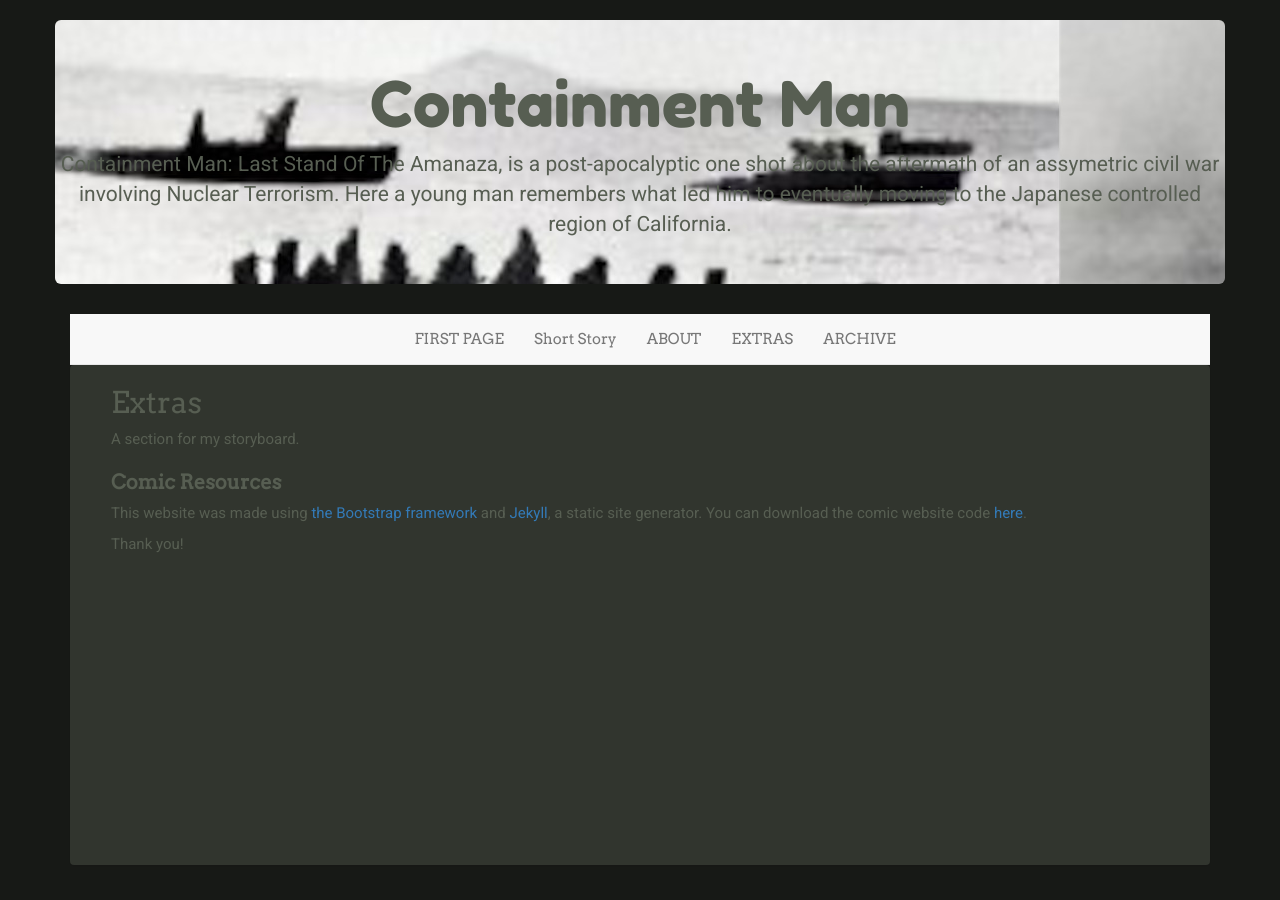
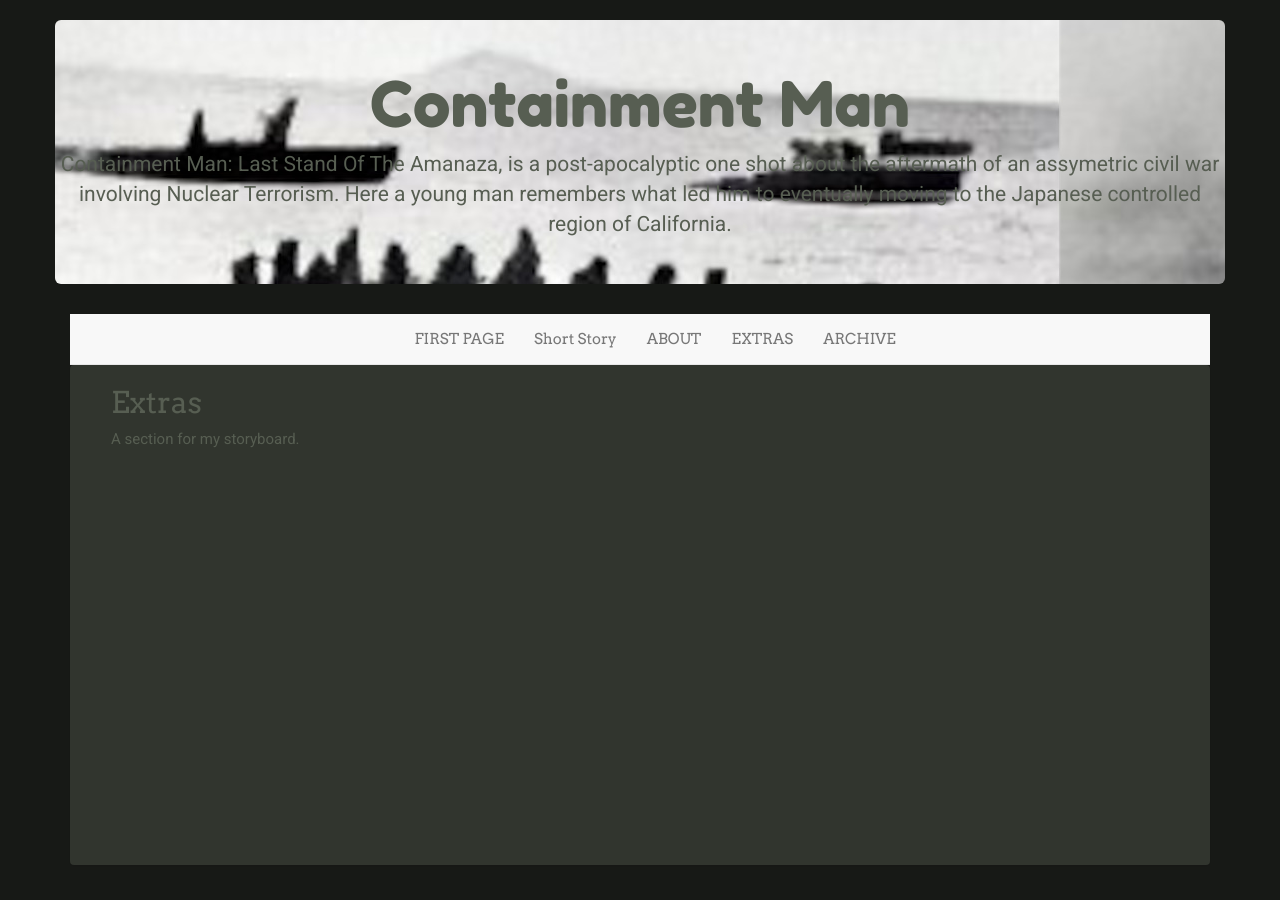
Before and after one commit to LWFlouisa/ContainmentMan, a Jekyll site: the page built from extras.md, in a window 1280 px wide. Built offline with Jekyll 4.4.1, drawn with Linux system fonts in a browser that asks for light colours; nearby versions of some CDN libraries.

Commit message:
Update extras.md

```diff
--- a/extras.md
+++ b/extras.md
@@ -6,8 +6,3 @@ permalink: /extras
 # Extras
 
 A section for my storyboard.
-
-## Comic Resources
-This website was made using [the Bootstrap framework](http://getbootstrap.com/) and [Jekyll](https://jekyllrb.com/), a static site generator. You can download the comic website code [here](https://github.com/peahatlanding/Webcomic-Jekyll-Theme).
-
-Thank you!
```
